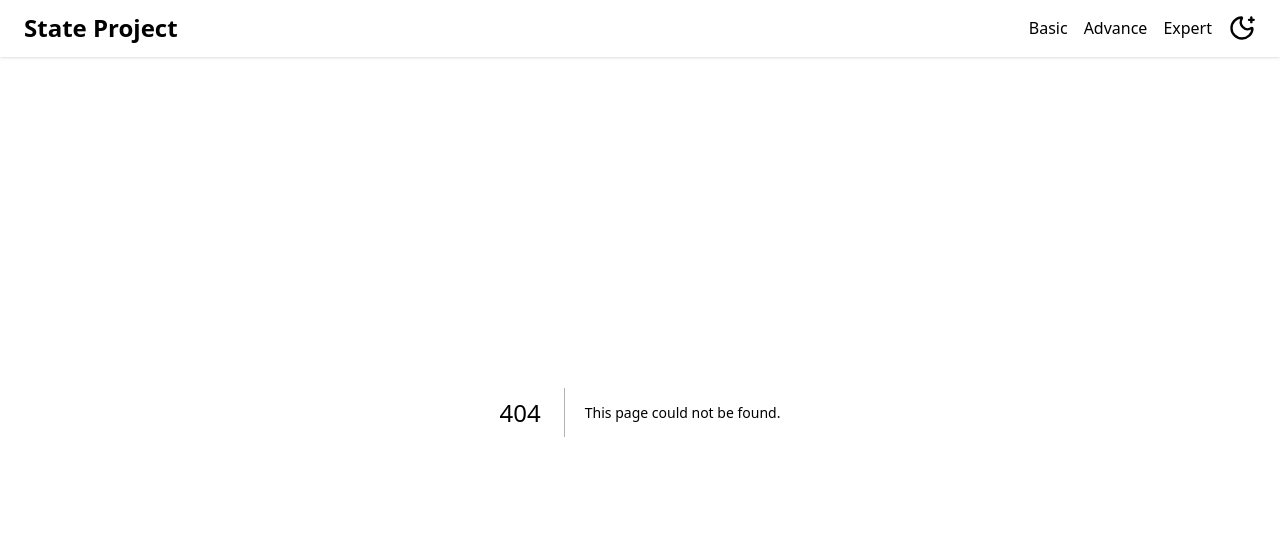
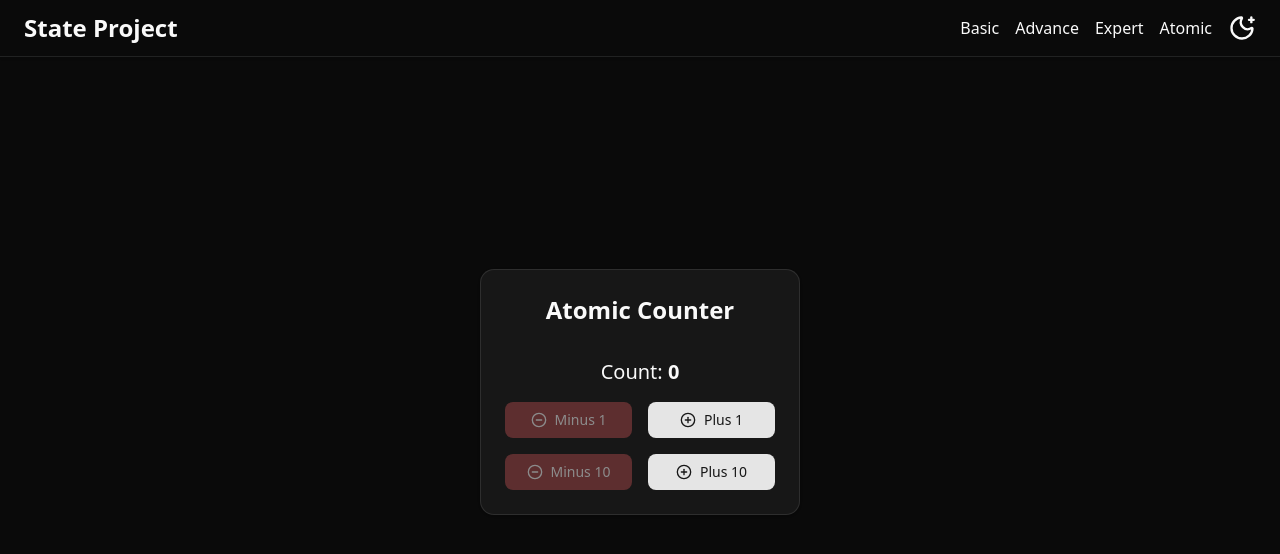
Before and after one commit to disharisen/state-project, a Next.js app: page /atomic in a window 1280 px wide. Before the commit this address had no page. Shown: the top 554 px of the page. Built offline with nearby package versions, Linux system fonts and the light colour scheme.

Commit message:
Atomic counter with Jotai done .

```diff
--- a/package.json
+++ b/package.json
@@ -13,6 +13,7 @@
 		"@radix-ui/react-slot": "^1.2.4",
 		"class-variance-authority": "^0.7.1",
 		"clsx": "^2.1.1",
+		"jotai": "^2.15.2",
 		"lucide-react": "^0.555.0",
 		"next": "^16.0.7",
 		"next-themes": "^0.4.6",
--- /dev/null
+++ b/src/app/atomic/page.tsx
@@ -0,0 +1,36 @@
+import GlobalCounterButtons from "@/components/GlobalCounterButtons";
+import GlobalCounterText from "@/components/GlobalCounterText";
+import {
+	Card,
+	CardContent,
+	CardHeader,
+	CardTitle,
+} from "@/components/shadcnui/card";
+import { Metadata } from "next";
+
+export const metadata: Metadata = {
+	title: "Atomic | Counter State App",
+	description: "Atomic Counter State App",
+};
+
+const page = () => {
+	return (
+		<section className="grid h-[95dvh] place-items-center">
+			<Card className="w-xs">
+				<CardHeader>
+					<CardTitle className="text-center text-2xl font-semibold">
+						Atomic Counter
+					</CardTitle>
+				</CardHeader>
+
+				<CardContent className="space-y-4">
+					<GlobalCounterText />
+
+					<GlobalCounterButtons />
+				</CardContent>
+			</Card>
+		</section>
+	);
+};
+
+export default page;
--- /dev/null
+++ b/src/components/GlobalCounterButtons.tsx
@@ -0,0 +1,68 @@
+"use client";
+
+import { countAtom } from "@/lib/atoms";
+import { useAtom } from "jotai";
+import { MinusCircleIcon, PlusCircleIcon } from "lucide-react";
+import { Button } from "./shadcnui/button";
+
+const GlobalCounterButtons = () => {
+	const [count, setCount] = useAtom(countAtom);
+
+	const plus = () => {
+		if (count < 100) {
+			setCount(count + 1);
+		}
+	};
+
+	const minus = () => {
+		if (count > 0) {
+			setCount(count - 1);
+		}
+	};
+
+	const plusTen = () => {
+		if (count < 91) {
+			setCount(count + 10);
+		}
+	};
+
+	const minusTen = () => {
+		if (count > 9) {
+			setCount(count - 10);
+		}
+	};
+	return (
+		<div className="grid grid-cols-2 gap-4">
+			<Button
+				onClick={minus}
+				variant={"destructive"}
+				className="cursor-pointer"
+				disabled={count < 1}>
+				<MinusCircleIcon /> Minus 1
+			</Button>
+			<Button
+				onClick={plus}
+				className="cursor-pointer"
+				disabled={count > 99}>
+				<PlusCircleIcon /> Plus 1
+			</Button>
+
+			<Button
+				onClick={minusTen}
+				variant={"destructive"}
+				className="cursor-pointer"
+				disabled={count < 10}>
+				<MinusCircleIcon /> Minus 10
+			</Button>
+
+			<Button
+				onClick={plusTen}
+				className="cursor-pointer"
+				disabled={count > 90}>
+				<PlusCircleIcon /> Plus 10
+			</Button>
+		</div>
+	);
+};
+
+export default GlobalCounterButtons;
--- /dev/null
+++ b/src/components/GlobalCounterText.tsx
@@ -0,0 +1,15 @@
+"use client";
+
+import { countAtom } from "@/lib/atoms";
+import { useAtomValue } from "jotai";
+
+const GlobalCounterText = () => {
+	const count = useAtomValue(countAtom);
+	return (
+		<div className="text-center text-xl">
+			Count: <span className="font-bold">{count}</span>
+		</div>
+	);
+};
+
+export default GlobalCounterText;
--- a/src/components/Header/Header.tsx
+++ b/src/components/Header/Header.tsx
@@ -19,6 +19,7 @@ const Header = () => {
 					<Link href={"/"}>Basic</Link>
 					<Link href={"/advance"}>Advance</Link>
 					<Link href={"/expert"}>Expert</Link>
+					<Link href={"/atomic"}>Atomic</Link>
 
 					<ThemeToggleButton />
 				</nav>
--- /dev/null
+++ b/src/lib/atoms.ts
@@ -0,0 +1,3 @@
+import { atom } from "jotai";
+
+export const countAtom = atom(0);
```
Also changed, not shown: 1 other file (tests, documents, lock files or other folders).
